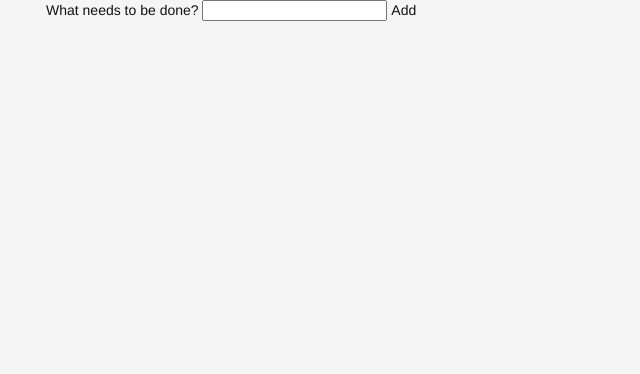
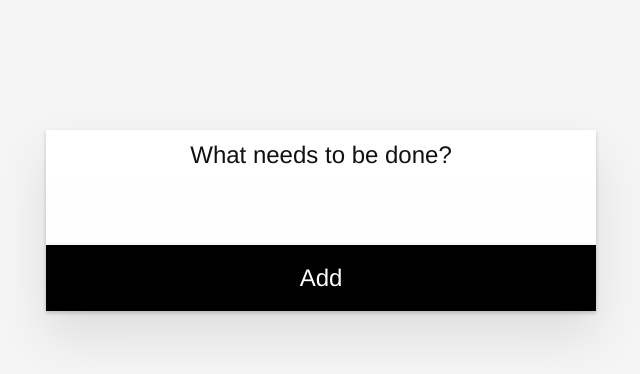
Before and after one commit to dengeist/moz-todomvc, a Svelte app: page / in a window 1280 px wide. Shown: the top 374 px of the page, without its empty margins (319-959 px from the left). Built offline with nearby package versions, Linux system fonts and the light colour scheme.

Commit message:
Tweak form stiles

```diff
--- a/src/App.svelte
+++ b/src/App.svelte
@@ -3,16 +3,93 @@
 </script>
 
 <style>
-  main {
-    font-family: sans-serif;
-    text-align: center;
-  }
+* {
+  box-sizing: border-box;
+}
+*:focus {
+  outline: 2px dashed #000;
+}
+*[class*="fw"]:focus {
+  outline-offset: -2px;
+}
+
+button {
+  border: none;
+  margin: 0;
+  padding: 0;
+  width: auto;
+  overflow: visible;
+
+  background: transparent;
+
+  /* inherit font & color from ancestor */
+  color: inherit;
+  font: inherit;
+
+  /* Normalize `line-height`. Cannot be changed from `normal` in Firefox 4+. */
+  line-height: normal;
+
+  /* Corrects font smoothing for webkit */
+  -webkit-font-smoothing: inherit;
+  -moz-osx-font-smoothing: inherit;
+
+  /* Corrects inability to style clickable `input` types in iOS */
+  -webkit-appearance: none;
+}
+
+button::-moz-focus-inner {
+  border: 0;
+}
+
+.new-todo-label {
+  display: block;
+  font-size: 24px;
+  font-family: inherit;
+  font-weight: inherit;
+  line-height: 1.4;
+  font-weight: 300;
+  padding: 8px;
+  text-align: center;
+}
+
+.new-todo-input {
+  position: relative;
+  margin: 0;
+  width: 100%;
+  font-size: 24px;
+  font-family: inherit;
+  font-weight: inherit;
+  line-height: 1.4em;
+  color: inherit;
+  padding: 16px 60px;
+  border: none;
+  background:
+  rgba(0, 0, 0, 0.003);
+  box-shadow: inset 0 -2px 1px
+  rgba(0,0,0,0.03);
+}
+
+.btn__primary {
+  color: #fff;
+  background-color: #000;
+}
+.btn__primary:focus {
+  outline: 2px dashed #fff;
+}
+
+.btn__fw {
+  display: block;
+  width: 100%;
+  padding: 16px;
+  font-size: 24px;
+  line-height: 1.4;
+}
 </style>
 
+  <div class="todoapp">
   <form>
-    <label for="new-todo">What needs to be done?</label>
-    <input type="text" id="new-todo" name="text">
-    <button type="submit">Add</button>
+    <label for="new-todo-input" class="new-todo-label">What needs to be done?</label>
+    <input type="text" id="new-todo-input" class="new-todo-input input__fw" name="text" autocomplete="off">
+    <button type="submit" class="btn btn__primary btn__fw">Add</button>
   </form>
-  <main>
-  </main>
+  </div>
```
